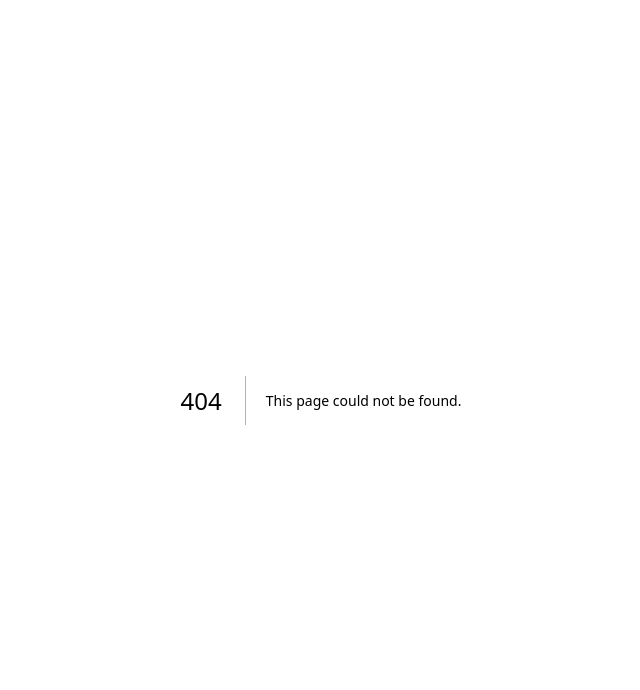
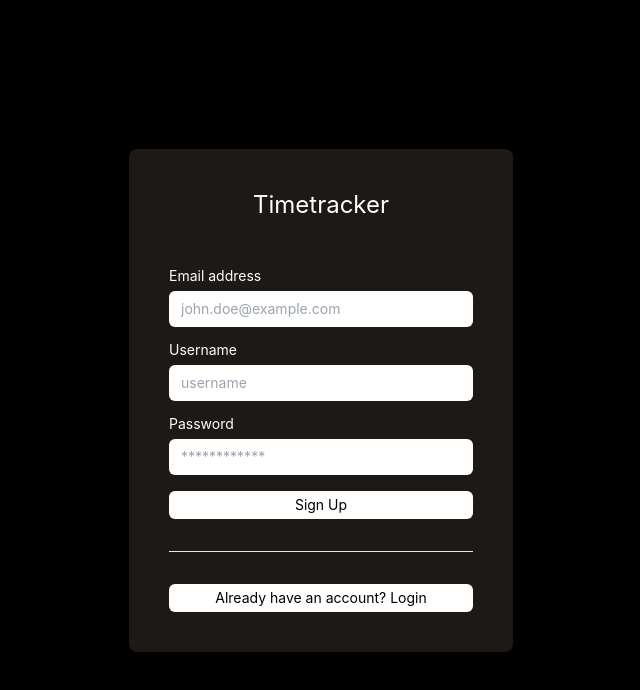
Before and after one commit to CipherSpell/timetracker, a Next.js app in the folder landing/: page /register in a window 1280 px wide. Before the commit this address had no page. Shown: the top 690 px of the page, without its empty margins (319-959 px from the left). Built offline with nearby package versions, Linux system fonts and the light colour scheme.

Commit message:
feat (website): added register form component and page

```diff
--- /dev/null
+++ b/landing/src/app/(auth)/register/page.tsx
@@ -0,0 +1,9 @@
+'use server'
+
+import { RegistrationForm } from "@/src/components/auth/register/RegisterForm"
+
+const Register = async () => {
+    return <RegistrationForm />
+}
+
+export default Register
--- a/landing/src/components/auth/login/LoginForm.tsx
+++ b/landing/src/components/auth/login/LoginForm.tsx
@@ -20,7 +20,7 @@ export const LoginForm: React.FC = () => {
         <div className="bg-black grid place-items-center h-screen">
             <div className="rounded-lg bg-stone-900 px-10 py-10 w-96">
                 <h2 className="text-white text-center text-2xl mb-12">
-                    Timekeeper
+                    Timetracker
                 </h2>
                 {/* <form> */}
                 <div>
@@ -66,7 +66,7 @@ export const LoginForm: React.FC = () => {
                     <hr className="border-subtle my-8" />
                 </div>
                 {/* </form> */}
-                <Link href="/signup">
+                <Link href="/register">
                     <button className="bg-white rounded-md w-full text-sm py-1">
                         Sign up
                     </button>
--- a/landing/src/components/auth/register/RegisterForm.tsx
+++ b/landing/src/components/auth/register/RegisterForm.tsx
@@ -0,0 +1,95 @@
+"use client";
+
+import React, { useState } from "react";
+import { Input } from "../../Input";
+// import { signup } from './login/LoginActions'
+import Link from "next/link";
+
+interface FormData {
+    email: string;
+    username: string;
+    password: string;
+}
+
+export const RegistrationForm: React.FC = () => {
+    const [formInfo, setFormInfo] = useState<FormData>({
+        email: "",
+        username: "",
+        password: "",
+    });
+
+    return (
+        <div className="bg-black grid place-items-center h-screen">
+            <div className="rounded-lg bg-stone-900 px-10 py-10 w-96">
+                <h2 className="text-white text-center text-2xl mb-12">
+                    Timetracker
+                </h2>
+                <form>
+                    <div>
+                        <label className="text-white mb-2 block text-sm leading-none">
+                            Email address
+                        </label>
+                        <Input
+                            id="email"
+                            name="email"
+                            placeholder="john.doe@example.com"
+                            onChange={(e) =>
+                                setFormInfo({
+                                    ...formInfo,
+                                    email: e.target.value,
+                                })
+                            }
+                        />
+                    </div>
+                    <div>
+                        <label className="text-white mb-2 block text-sm leading-none">
+                            Username
+                        </label>
+                        <Input
+                            id="username"
+                            name="username"
+                            placeholder="username"
+                            onChange={(e) =>
+                                setFormInfo({
+                                    ...formInfo,
+                                    username: e.target.value,
+                                })
+                            }
+                        />
+                    </div>
+                    <div>
+                        <label className="text-white mb-2 block text-sm leading-none">
+                            Password
+                        </label>
+                        <Input
+                            id="password"
+                            name="password"
+                            placeholder="************"
+                            type="password"
+                            onChange={(e) =>
+                                setFormInfo({
+                                    ...formInfo,
+                                    password: e.target.value,
+                                })
+                            }
+                        />
+                    </div>
+                    <div>
+                        <button
+                            className="bg-white rounded-md w-full text-sm py-1"
+                            //   formAction={signup}
+                        >
+                            Sign Up
+                        </button>
+                    </div>
+                </form>
+                <hr className="border-subtle my-8" />
+                <Link href="/login">
+                    <button className="bg-white rounded-md w-full text-sm py-1">
+                        Already have an account? Login
+                    </button>
+                </Link>
+            </div>
+        </div>
+    );
+};
```
